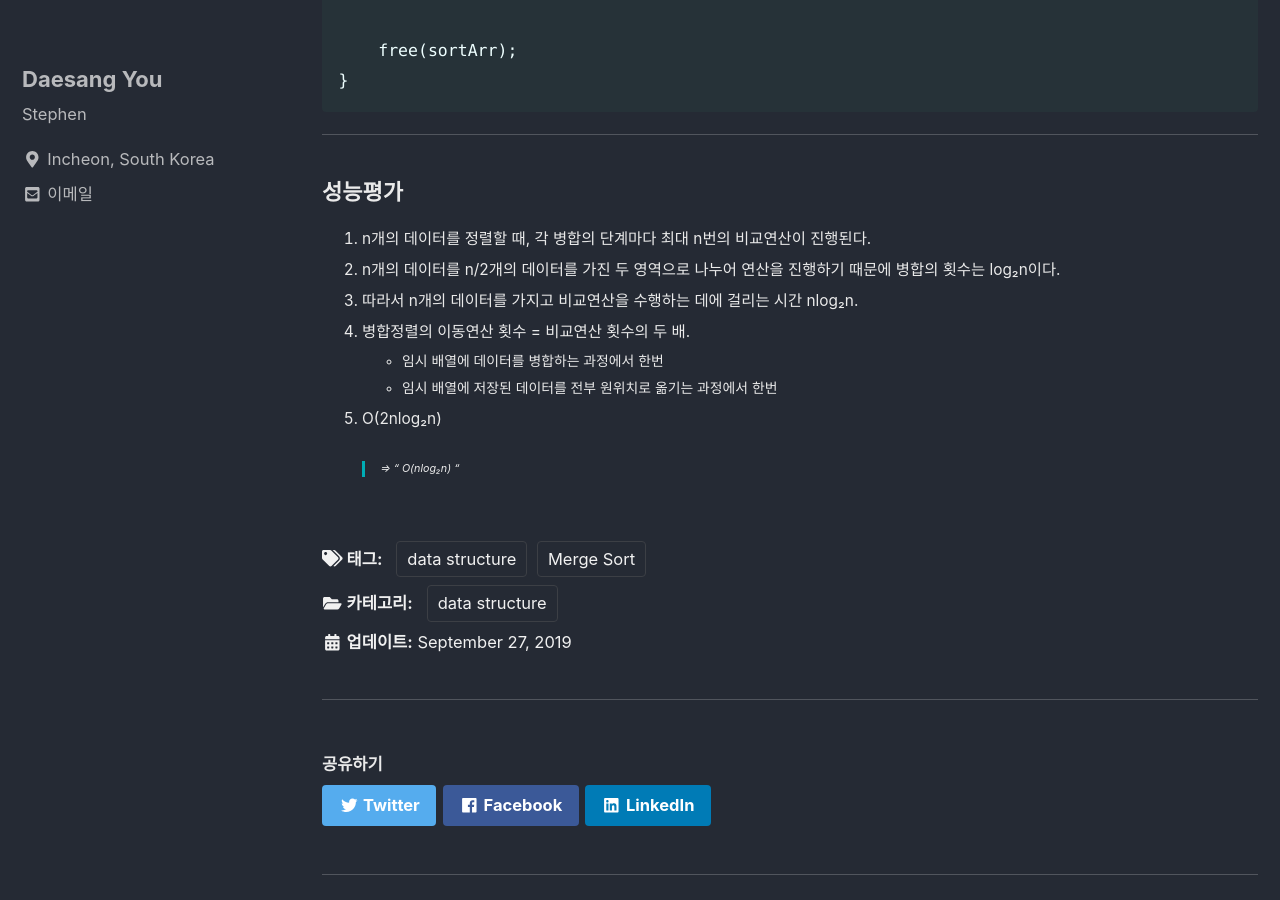
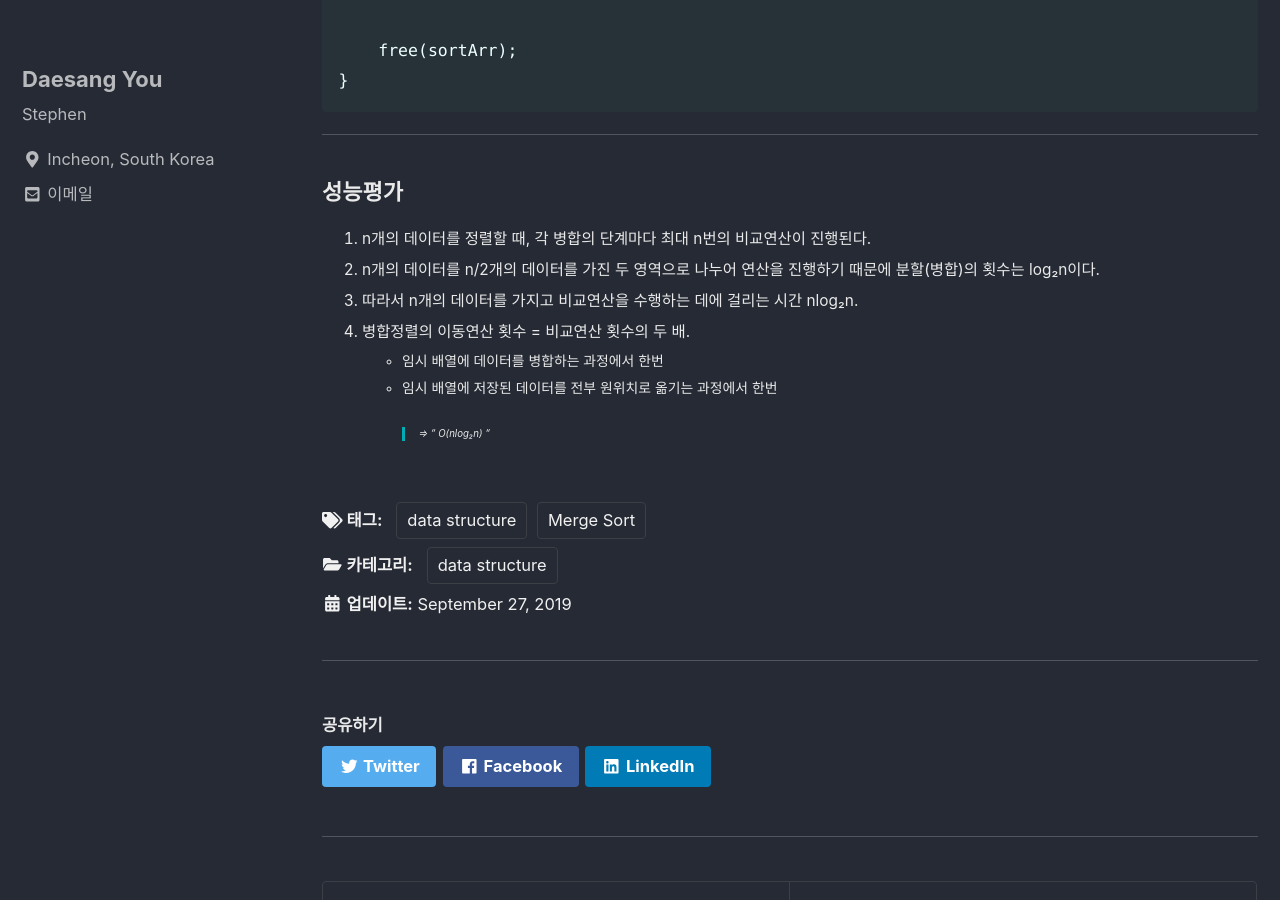
Before and after one commit to eotkd4791/eotkd4791.github.io, a Jekyll site: the page built from _posts/datastructure/2019-09-27-datastructure-MergeSort.md, in a window 1280 px wide and 900 px high, scrolled down 2525 px. Built offline with Jekyll 4.4.1, drawn with Linux system fonts in a browser that asks for light colours; cached includes are drawn as plain includes; comment, search, counter and statistics services are not loaded.

Commit message:
Update 2019-09-27-datastructure-MergeSort.md

```diff
--- a/_posts/datastructure/2019-09-27-datastructure-MergeSort.md
+++ b/_posts/datastructure/2019-09-27-datastructure-MergeSort.md
@@ -100,10 +100,9 @@ void MergeTwo(int arr[], int left, int mid, int right){
 ### 성능평가
 
 1. n개의 데이터를 정렬할 때, 각 병합의 단계마다 최대 n번의 비교연산이 진행된다.
-2. n개의 데이터를 n/2개의 데이터를 가진 두 영역으로 나누어 연산을 진행하기 때문에 병합의 횟수는 log₂n이다.
+2. n개의 데이터를 n/2개의 데이터를 가진 두 영역으로 나누어 연산을 진행하기 때문에 분할(병합)의 횟수는 log₂n이다.
 3. 따라서 n개의 데이터를 가지고 비교연산을 수행하는 데에 걸리는 시간 nlog₂n.
 4. 병합정렬의 이동연산 횟수 = 비교연산 횟수의 두 배.
    - 임시 배열에 데이터를 병합하는 과정에서 한번
    - 임시 배열에 저장된 데이터를 전부 원위치로 옮기는 과정에서 한번
-5.  O(2nlog₂n)
 > => " O(nlog₂n) "
```
